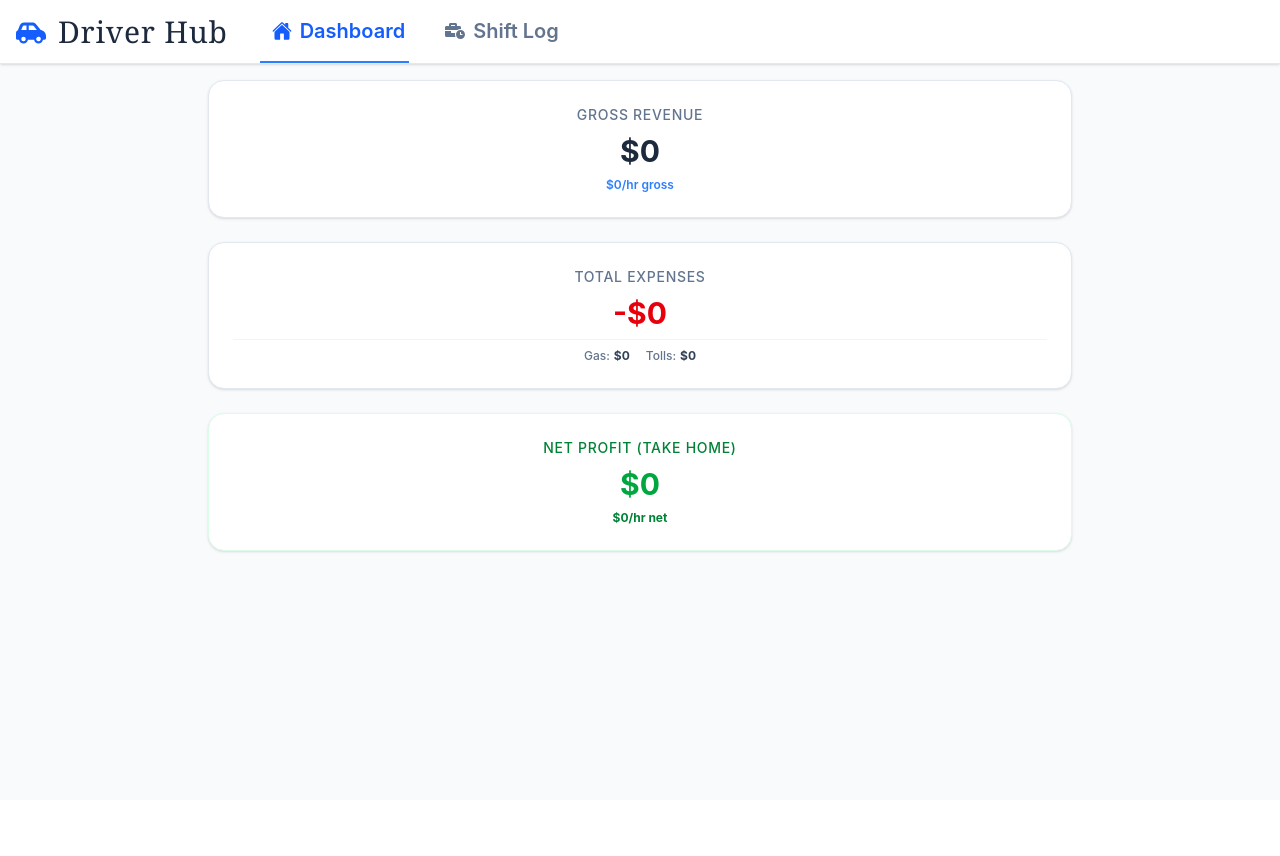
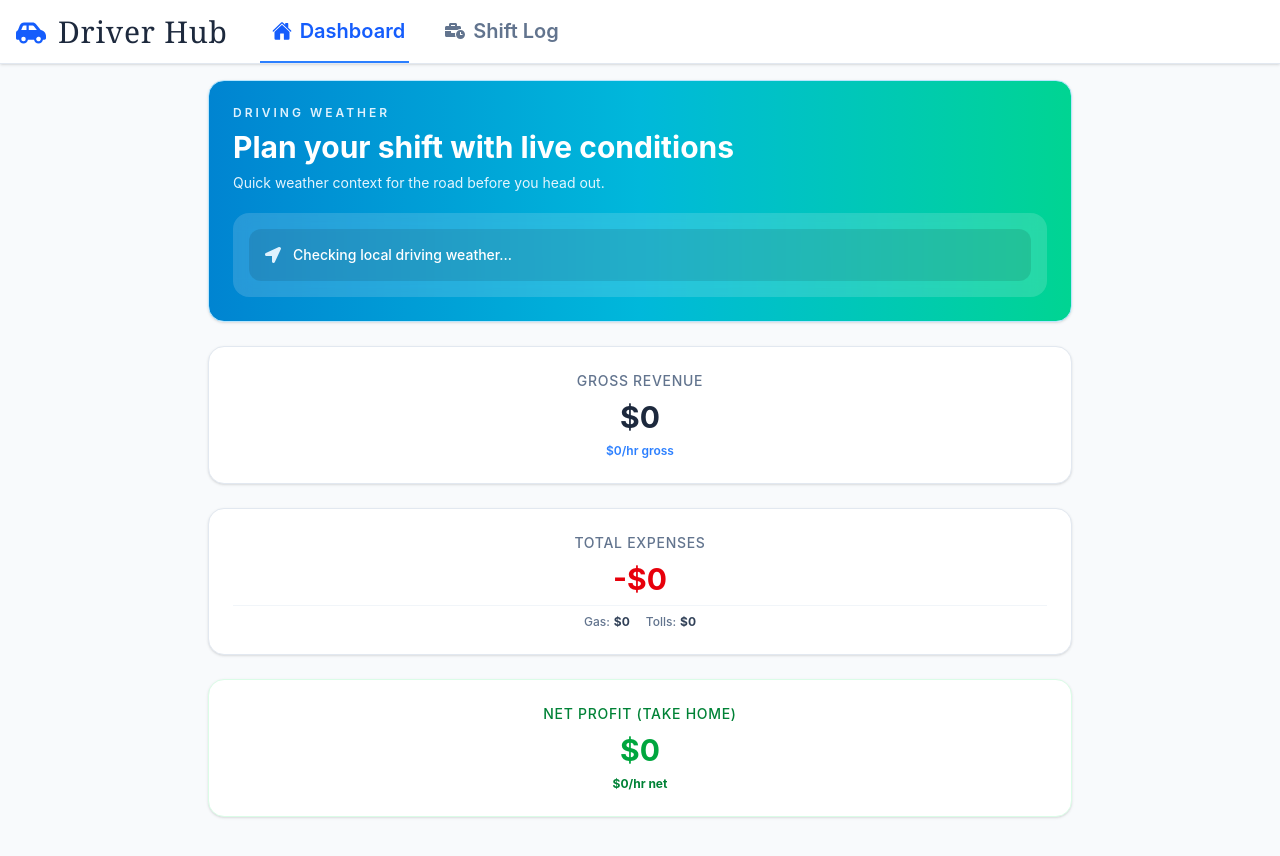
Before and after one commit to Hafiz6092/driver-hub, a React (Vite) app in the folder frontend/: page / in a window 1280 px wide. Shown: the top 856 px of the page. Before the commit the page ends 800 px from the top, so only its background shows below. Built offline with nearby package versions, Linux system fonts and the light colour scheme; no server answers.

Commit message:
pushing files

```diff
--- a/frontend/src/App.jsx
+++ b/frontend/src/App.jsx
@@ -1,62 +1,54 @@
-
-import { useEffect } from 'react';
-import { useState } from 'react'
-import './App.css'
+import { useEffect, useState } from 'react';
+import './App.css';
 import EarningsSummary from './components/EarningsSummary';
 import ShiftForm from './components/ShiftForm';
 import ShiftList from './components/ShiftList';
 import WeeklyBreakdown from './components/WeeklyBreakdown';
 import NavBar from './components/NavBar';
+import WeatherCard from './components/WeatherCard';
+
 function App() {
   const [activePage, setActivePage] = useState('dashboard');
-  //initialize state
-  //we try to get data from localStorage first, if its empty we start with an empty array
-  const [shifts, setShifts] = useState(()=>{
+
+  const [shifts, setShifts] = useState(() => {
     const savedShifts = localStorage.getItem('driver-hub-data');
     return savedShifts ? JSON.parse(savedShifts) : [];
+  });
 
-  });
-  //the auto-save feature
-  //useEffect run this code every time the 'shifts' array changes
-  useEffect(() =>{
-    //we convert the array to a string because localStorage can only store text
+  useEffect(() => {
     localStorage.setItem('driver-hub-data', JSON.stringify(shifts));
-  }, [shifts]); //dependency array the trigger
+  }, [shifts]);
 
-  //adding new shifts
   const addShift = (newShift) => {
-    //creating new array with the old data + new shift
-    setShifts((prevShifts) => [...prevShifts, newShift])
-  }
+    setShifts((prevShifts) => [...prevShifts, newShift]);
+  };
 
-  //deleting shift
   const deleteShift = (id) => {
-    //.filter() creates a new array that excludes the item with the matching id
-    setShifts((prevShifts) => prevShifts.filter((shifts) => shifts.id !== id));
-  }
+    setShifts((prevShifts) => prevShifts.filter((shift) => shift.id !== id));
+  };
 
   return (
     <div className="min-h-screen bg-slate-50">
-     <NavBar activePage={activePage} setActivePage={setActivePage}/>
+      <NavBar activePage={activePage} setActivePage={setActivePage} />
 
       <main className="max-w-4xl mx-auto p-4">
         {activePage === 'dashboard' ? (
           <>
-        <EarningsSummary shifts={shifts}/>
-        <WeeklyBreakdown shifts={shifts}/>
+            <section className="mb-8 grid grid-cols-1 gap-6 xl:grid-cols-2 xl:items-stretch">
+              <WeatherCard />
+              <EarningsSummary shifts={shifts} layout="stacked" />
+            </section>
+            <WeeklyBreakdown shifts={shifts} />
           </>
         ) : (
           <>
             <ShiftForm onAddShift={addShift} />
-        <ShiftList shifts ={shifts} onDelete={deleteShift}/>
+            <ShiftList shifts={shifts} onDelete={deleteShift} />
           </>
-
-      )
+        )}
+      </main>
+    </div>
+  );
 }
 
-     </main>
-    </div>
-  )
-}
-
-export default App
+export default App;
--- /dev/null
+++ b/frontend/src/components/WeatherCard.jsx
@@ -0,0 +1,118 @@
+import { useEffect, useState } from "react";
+import { FaCloudSun, FaLocationArrow, FaTemperatureHigh } from "react-icons/fa";
+import { fetchWeather } from "../utils/weather";
+
+const WeatherCard = () => {
+  const supportsGeolocation =
+    typeof navigator !== "undefined" && Boolean(navigator.geolocation);
+
+  const [weather, setWeather] = useState(null);
+  const [status, setStatus] = useState(() => (supportsGeolocation ? "loading" : "error"));
+  const [message, setMessage] = useState(() => {
+    if (!supportsGeolocation) {
+      return "Geolocation is not supported in this browser.";
+    }
+
+    return "Checking local driving weather...";
+  });
+
+  useEffect(() => {
+    if (!supportsGeolocation) {
+      return;
+    }
+
+    const handleSuccess = async ({ coords }) => {
+      const weatherData = await fetchWeather(coords.latitude, coords.longitude);
+
+      if (!weatherData) {
+        setStatus("error");
+        setMessage("Weather data is unavailable right now.");
+        return;
+      }
+
+      setWeather(weatherData);
+      setStatus("success");
+    };
+
+    const handleError = () => {
+      setStatus("error");
+      setMessage("Allow location access to see weather for your area.");
+    };
+
+    navigator.geolocation.getCurrentPosition(handleSuccess, handleError, {
+      enableHighAccuracy: false,
+      timeout: 10000,
+      maximumAge: 1000 * 60 * 15,
+    });
+  }, [supportsGeolocation]);
+
+  return (
+    <section className="h-full overflow-hidden rounded-2xl border border-sky-200 bg-gradient-to-r from-sky-600 via-cyan-500 to-emerald-400 p-6 text-white shadow-sm">
+      <div className="flex h-full flex-col gap-5">
+        <div>
+          <p className="text-xs font-semibold uppercase tracking-[0.25em] text-sky-100">
+            Driving Weather
+          </p>
+          <h2 className="mt-2 text-3xl font-bold">Plan your shift with live conditions</h2>
+          <p className="mt-2 max-w-2xl text-sm text-sky-50/95">
+            Quick weather context for the road before you head out.
+          </p>
+        </div>
+
+        <div className="min-w-full rounded-2xl bg-white/15 p-4 backdrop-blur-sm md:min-w-[320px]">
+          {status === "success" && weather ? (
+            <div className="space-y-3">
+              <div className="flex items-start justify-between gap-4">
+                <div>
+                  <p className="text-sm font-semibold uppercase tracking-wider text-sky-100">
+                    {weather.locationLabel}
+                  </p>
+                  <p className="mt-1 text-4xl font-bold">{weather.temp}°F</p>
+                </div>
+
+                <div className="rounded-full bg-white/15 p-4">
+                  <FaCloudSun className="text-3xl text-white" />
+                </div>
+              </div>
+
+              <div className="grid grid-cols-2 gap-3 text-sm">
+                <div className="rounded-xl bg-black/10 p-3">
+                  <p className="flex items-center gap-2 text-sky-100">
+                    <FaCloudSun />
+                    Conditions
+                  </p>
+                  <p className="mt-1 font-semibold text-white">{weather.condition}</p>
+                </div>
+
+                <div className="rounded-xl bg-black/10 p-3">
+                  <p className="flex items-center gap-2 text-sky-100">
+                    <FaTemperatureHigh />
+                    Details
+                  </p>
+                  <p className="mt-1 font-semibold capitalize text-white">{weather.description}</p>
+                </div>
+
+                <div className="rounded-xl bg-black/10 p-3">
+                  <p className="text-sky-100">Feels Like</p>
+                  <p className="mt-1 font-semibold text-white">{weather.feelsLike}°F</p>
+                </div>
+
+                <div className="rounded-xl bg-black/10 p-3">
+                  <p className="text-sky-100">Wind</p>
+                  <p className="mt-1 font-semibold text-white">{weather.windSpeed} mph</p>
+                </div>
+              </div>
+            </div>
+          ) : (
+            <div className="flex items-start gap-3 rounded-xl bg-black/10 p-4 text-sm">
+              <FaLocationArrow className="mt-0.5 shrink-0 text-base text-sky-100" />
+              <p className="font-medium text-white">{message}</p>
+            </div>
+          )}
+        </div>
+      </div>
+    </section>
+  );
+};
+
+export default WeatherCard;
```
Lines whose indentation alone changed are shown as unchanged.
